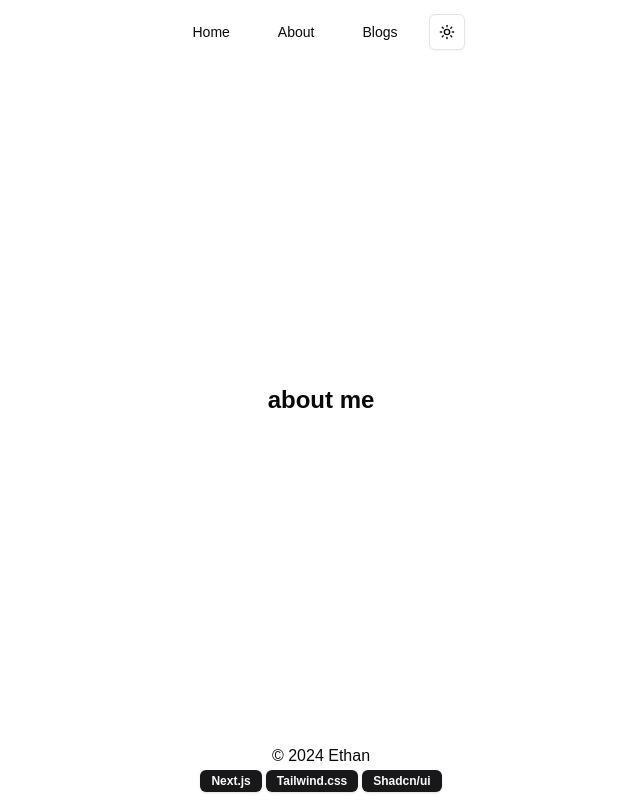
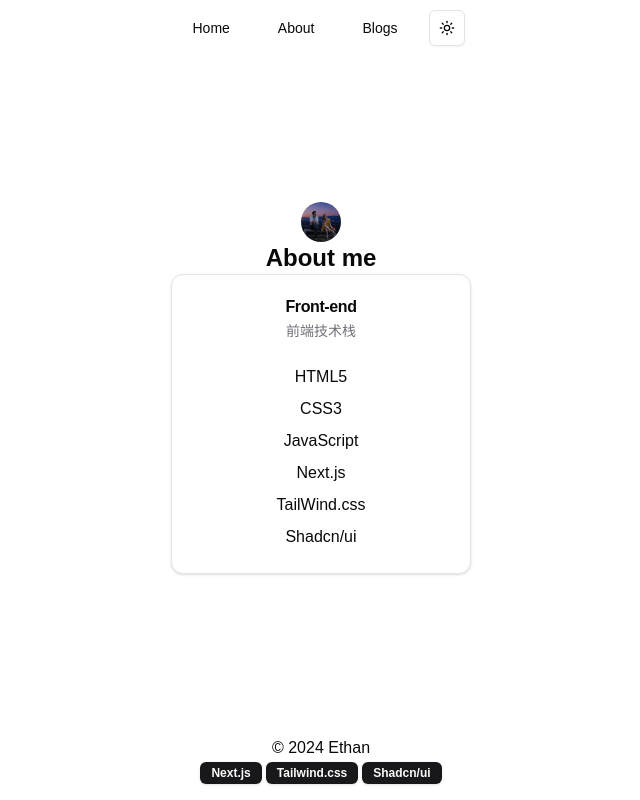
Before and after one commit to dongxuecheng/ethan, a Next.js app: page /about in a window 1280 px wide. Shown: the whole page, without its empty margins (319-959 px from the left). Built offline with nearby package versions, Linux system fonts and the light colour scheme.

Commit message:
关于我增加卡片信息

```diff
--- a/app/about/page.tsx
+++ b/app/about/page.tsx
@@ -1,7 +1,14 @@
+import { MyAvatar } from "@/components/MyAvatar";
+import { AboutMeCard } from "@/components/AboutMeCard";
 export default function About() {
     return (
-        <section className="flex flex-grow justify-center items-center text-center">
-            <h1 className="text-2xl font-bold">about me</h1>
+        <section className="flex flex-col flex-grow justify-center items-center text-center">
+            <MyAvatar/>
+            <h1 className="text-2xl font-bold">About me</h1>
+            <div className="flex flex-col sm:flex-row" >
+            <AboutMeCard/>
+            </div>
+
         </section>
     );
 }
--- /dev/null
+++ b/components/AboutMeCard.tsx
@@ -0,0 +1,31 @@
+
+
+
+import {
+  Card,
+  CardContent,
+  CardDescription,
+  CardFooter,
+  CardHeader,
+  CardTitle,
+} from "@/components/ui/card"
+
+export function AboutMeCard() {
+  return (
+    <Card className="w-[300px]">
+      <CardHeader>
+        <CardTitle>Front-end</CardTitle>
+        <CardDescription>前端技术栈</CardDescription>
+      </CardHeader>
+      <CardContent className="space-y-2">
+        <p>HTML5</p>
+        <p>CSS3</p>
+        <p>JavaScript</p>
+        <p>Next.js</p>
+        <p>TailWind.css</p>
+        <p>Shadcn/ui</p>
+      </CardContent>
+    </Card>
+
+  )
+}
--- a/components/Footer.tsx
+++ b/components/Footer.tsx
@@ -1,7 +1,7 @@
 import { Badge } from "@/components/ui/badge"
 export function Footer() {
     return (
-        <footer className="flex flex-col justify-center items-center h-16">
+        <footer className="flex flex-col justify-center items-center h-20">
             <p>© 2024 Ethan</p>
             <div className="space-x-1" >
                 <Badge>Next.js</Badge>
--- a/components/Header.tsx
+++ b/components/Header.tsx
@@ -1,6 +1,5 @@
 "use client"
 
-import * as React from "react"
 import Link from "next/link"
 
 import {
@@ -16,7 +15,7 @@
 
 export function Header() {
     return (
-        <header className="flex justify-center items-center h-16">
+        <header className="flex justify-center items-center h-14">
             <NavigationMenu>
                 <NavigationMenuList className="flex space-x-4">
                     <NavigationMenuItem>
--- a/components/MyAvatar.tsx
+++ b/components/MyAvatar.tsx
@@ -7,8 +7,8 @@
 export function MyAvatar() {
     return (
         <Avatar>
-            <AvatarImage src="https://github.com/shadcn.png" alt="@shadcn" />
-            <AvatarFallback>Avatar</AvatarFallback>
+            <AvatarImage src="/lalaland.jpg" alt="@shadcn" />
+            <AvatarFallback>Ethan</AvatarFallback>
         </Avatar>
     )
 }
--- a/components/Themeprovider.tsx
+++ b/components/Themeprovider.tsx
@@ -1,6 +1,6 @@
 "use client"
 
-import * as React from "react"
+//import * as React from "react"
 import { ThemeProvider as NextThemesProvider } from "next-themes"
 import { type ThemeProviderProps } from "next-themes/dist/types"
 
--- /dev/null
+++ b/components/ui/card.tsx
@@ -0,0 +1,76 @@
+import * as React from "react"
+
+import { cn } from "@/lib/utils"
+
+const Card = React.forwardRef<
+  HTMLDivElement,
+  React.HTMLAttributes<HTMLDivElement>
+>(({ className, ...props }, ref) => (
+  <div
+    ref={ref}
+    className={cn(
+      "rounded-xl border bg-card text-card-foreground shadow",
+      className
+    )}
+    {...props}
+  />
+))
+Card.displayName = "Card"
+
+const CardHeader = React.forwardRef<
+  HTMLDivElement,
+  React.HTMLAttributes<HTMLDivElement>
+>(({ className, ...props }, ref) => (
+  <div
+    ref={ref}
+    className={cn("flex flex-col space-y-1.5 p-6", className)}
+    {...props}
+  />
+))
+CardHeader.displayName = "CardHeader"
+
+const CardTitle = React.forwardRef<
+  HTMLParagraphElement,
+  React.HTMLAttributes<HTMLHeadingElement>
+>(({ className, ...props }, ref) => (
+  <h3
+    ref={ref}
+    className={cn("font-semibold leading-none tracking-tight", className)}
+    {...props}
+  />
+))
+CardTitle.displayName = "CardTitle"
+
+const CardDescription = React.forwardRef<
+  HTMLParagraphElement,
+  React.HTMLAttributes<HTMLParagraphElement>
+>(({ className, ...props }, ref) => (
+  <p
+    ref={ref}
+    className={cn("text-sm text-muted-foreground", className)}
+    {...props}
+  />
+))
+CardDescription.displayName = "CardDescription"
+
+const CardContent = React.forwardRef<
+  HTMLDivElement,
+  React.HTMLAttributes<HTMLDivElement>
+>(({ className, ...props }, ref) => (
+  <div ref={ref} className={cn("p-6 pt-0", className)} {...props} />
+))
+CardContent.displayName = "CardContent"
+
+const CardFooter = React.forwardRef<
+  HTMLDivElement,
+  React.HTMLAttributes<HTMLDivElement>
+>(({ className, ...props }, ref) => (
+  <div
+    ref={ref}
+    className={cn("flex items-center p-6 pt-0", className)}
+    {...props}
+  />
+))
+CardFooter.displayName = "CardFooter"
+
+export { Card, CardHeader, CardFooter, CardTitle, CardDescription, CardContent }
--- a/next.config.mjs
+++ b/next.config.mjs
@@ -1,4 +1,6 @@
 /** @type {import('next').NextConfig} */
-const nextConfig = {};
+const nextConfig = {
+
+};
 
 export default nextConfig;
```
Also changed, not shown: public/lalaland.jpg (added).
